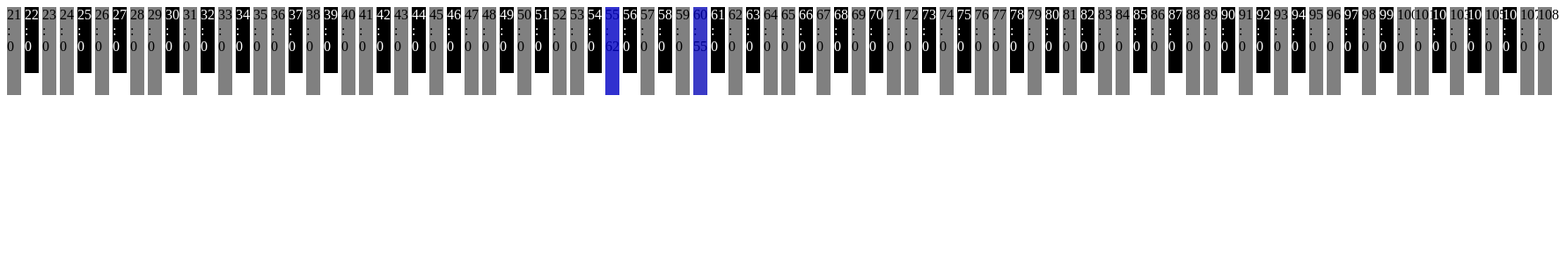
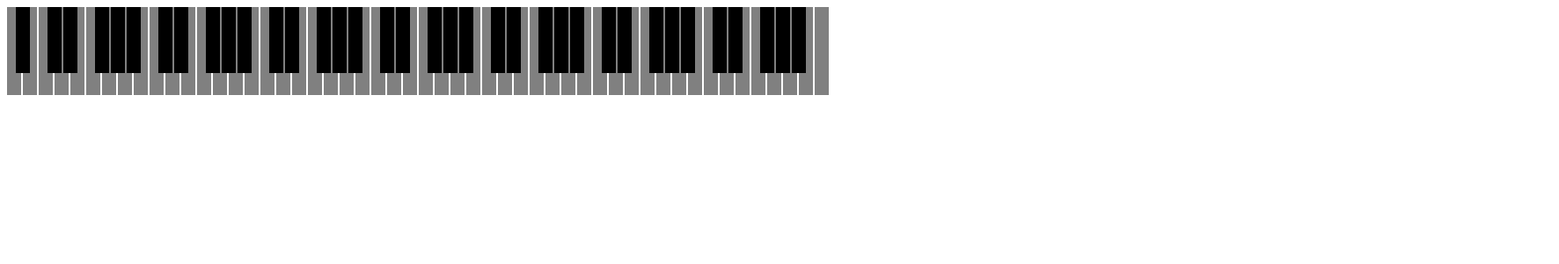
Before and after one commit to JoshMLeslie/web-duet, an Angular app: page / in a window 1280 px wide. Shown: the top 300 px of the page at 88% size, 1772 px wide, since content can reach past the window. Built offline with nearby package versions, Linux system fonts and the light colour scheme.

Commit message:
better key layout change w / b to white / black

```diff
--- a/src/app/keyboard/keyboard-key/keyboard-key.component.html
+++ b/src/app/keyboard/keyboard-key/keyboard-key.component.html
@@ -1,9 +1,15 @@
-<div *ngIf="key.color === 'w'" class="key-el key-el_white">
+<!-- <ng-container [ngSwitch]="key.color">
+	<div *ngSwitchCase="'w'" class="key-el key-el_white">
 		<div class="key-el_tone key-el_white_tone" [appKeyOpacity]="key.tone"></div>
 		{{key.id}} : {{key.tone}}
 	</div>
 
-<div *ngIf="key.color === 'b'" class="key-el key-el_black">
+	<div *ngSwitchCase="'b'" class="key-el key-el_black">
 		<div class="key-el_tone key-el_black_tone" [appKeyOpacity]="key.tone"></div>
 		{{key.id}} : {{key.tone}}
 	</div>
+</ng-container> -->
+
+<div class="key-el key-el_{{key.color}}">
+	<div class="key-el_tone key-el_{{key.color}}_tone" [appKeyOpacity]="key.tone"></div>
+</div>
--- a/src/app/keyboard/keyboard-key/keyboard-key.component.less
+++ b/src/app/keyboard/keyboard-key/keyboard-key.component.less
@@ -1,7 +1,8 @@
+@KEY_WIDTH: 1rem;
+
 :host {
 	.key-el {
-		width: 1rem;
-		position: relative;
+		width: @KEY_WIDTH;
 
 		&_tone {
 			position: absolute;
@@ -9,12 +10,15 @@
 			top: 0;
 			width: 100%;
 			height: 100%;
+			z-index: 3;
 		}
 	}
 	.key-el {
 		&_white {
 			height: 100px;
 			background-color: gray;
+			position: relative;
+			z-index: 1;
 
 			&_tone {
 				background-color: blue;
@@ -25,6 +29,10 @@
 			color: white;
 			background-color: black;
 
+			position: fixed;
+			z-index: 2;
+			transform: translateX(-@KEY_WIDTH / 2);
+
 			&_tone {
 				background-color: white;
 			}
--- a/src/app/keyboard/keyboard-key/keyboard-key.component.ts
+++ b/src/app/keyboard/keyboard-key/keyboard-key.component.ts
@@ -1,4 +1,4 @@
-import { Component, OnInit, ChangeDetectionStrategy, Input } from '@angular/core';
+import { Component, OnInit, ChangeDetectionStrategy, Input, HostBinding } from '@angular/core';
 import { KeyboardKeyData } from '../keyboard';
 
 @Component({
@@ -10,9 +10,14 @@ import { KeyboardKeyData } from '../keyboard';
 export class KeyboardKeyComponent implements OnInit {
 	@Input() key: KeyboardKeyData;
 
+	@HostBinding('class.white') isWhite: boolean;
+	@HostBinding('class.black') isBlack: boolean;
+
   constructor() { }
 
   ngOnInit(): void {
+		this.isWhite = this.key.color === 'white';
+		this.isBlack = this.key.color === 'black';
   }
 
 }
--- a/src/app/keyboard/keyboard.component.less
+++ b/src/app/keyboard/keyboard.component.less
@@ -6,7 +6,7 @@
 		}
 	}
 
-	app-keyboard-key:not(:last-child) {
-		margin-right: 0.25rem;
+	app-keyboard-key.white:not(:last-child) {
+		margin-right: 0.125rem;
 	}
 }
--- a/src/app/keyboard/keyboard.component.ts
+++ b/src/app/keyboard/keyboard.component.ts
@@ -34,9 +34,9 @@ export class KeyboardComponent implements OnInit, OnDestroy {
 		// this.startMidi();
 
 		// TEST
-		getTestData(1).subscribe(key => {
-			this.updateTone(key as unknown as KeyboardKeyData);
-		})
+		// getTestData(1).subscribe(key => {
+		// 	this.updateTone(key as unknown as KeyboardKeyData);
+		// })
 	}
 
 	ngOnDestroy() {
--- a/src/app/keyboard/keyboard.ts
+++ b/src/app/keyboard/keyboard.ts
@@ -4,7 +4,7 @@ export interface KeyboardKeyData {
 	id: number;
 	tone: number;
 	type: number;
-	color: 'w' | 'b';
+	color: 'white' | 'black';
 };
 export type KeyboardMapArgs = [number, KeyboardKeyData];
 export type KeyboardKeys = Map<number, KeyboardKeyData>;
--- a/src/app/keyboard/keys-setup.ts
+++ b/src/app/keyboard/keys-setup.ts
@@ -6,13 +6,13 @@
 // w b w w b
 // w b w w b
 // w b
-const WB_SUB_PATTERN_ONE: Array<'w' | 'b'> = ['w', 'b'];
-const WB_SUB_PATTERN_TWO: Array<'w' | 'b'> = [
+const WB_SUB_PATTERN_ONE: Array<'white' | 'black'> = ['white', 'black'];
+const WB_SUB_PATTERN_TWO: Array<'white' | 'black'> = [
 	...WB_SUB_PATTERN_ONE,
-	'w',
+	'white',
 	...WB_SUB_PATTERN_ONE
 ];
-export const WB_PATTERN: Array<'w' | 'b'> = [
+export const WB_PATTERN: Array<'white' | 'black'> = [
 	...WB_SUB_PATTERN_TWO,
 	...WB_SUB_PATTERN_TWO,
 	...WB_SUB_PATTERN_ONE
```
Lines whose indentation alone changed are shown as unchanged.
